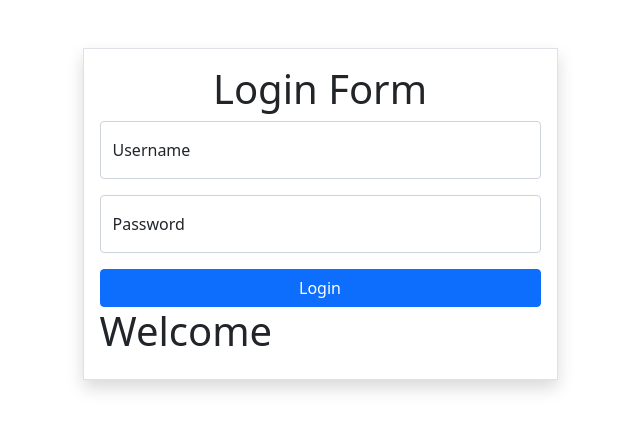
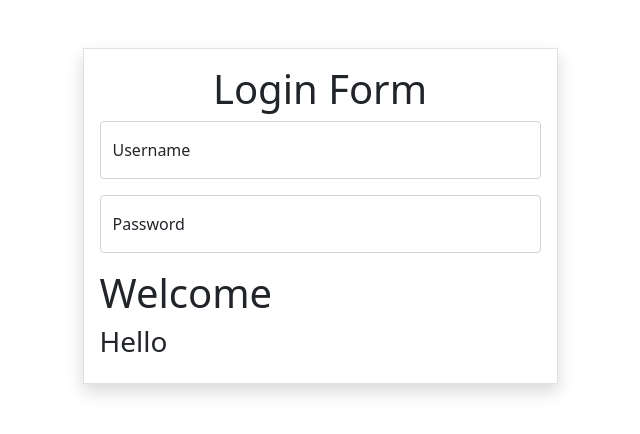
Before and after one commit to rushidivase/Demo34, a plain HTML site: page index.html in a window 1280 px wide. Shown: the whole page, without its empty margins (320-960 px from the left). Drawn offline with nearby package versions, Linux system fonts and the light colour scheme.

Commit message:
Some changes

```diff
--- a/index.html
+++ b/index.html
@@ -27,8 +27,9 @@
                     <input type="password" class="form-control mb-3" id="password" placeholder="Password">
                     <label for="password">Password</label>
                 </div>
-                <button class="btn btn-primary w-100" id="loginButton">Login</button>
+
                 <h1>Welcome</h1>
+                <h3>Hello</h3>
             </div>
         </div>
     </div>
```
